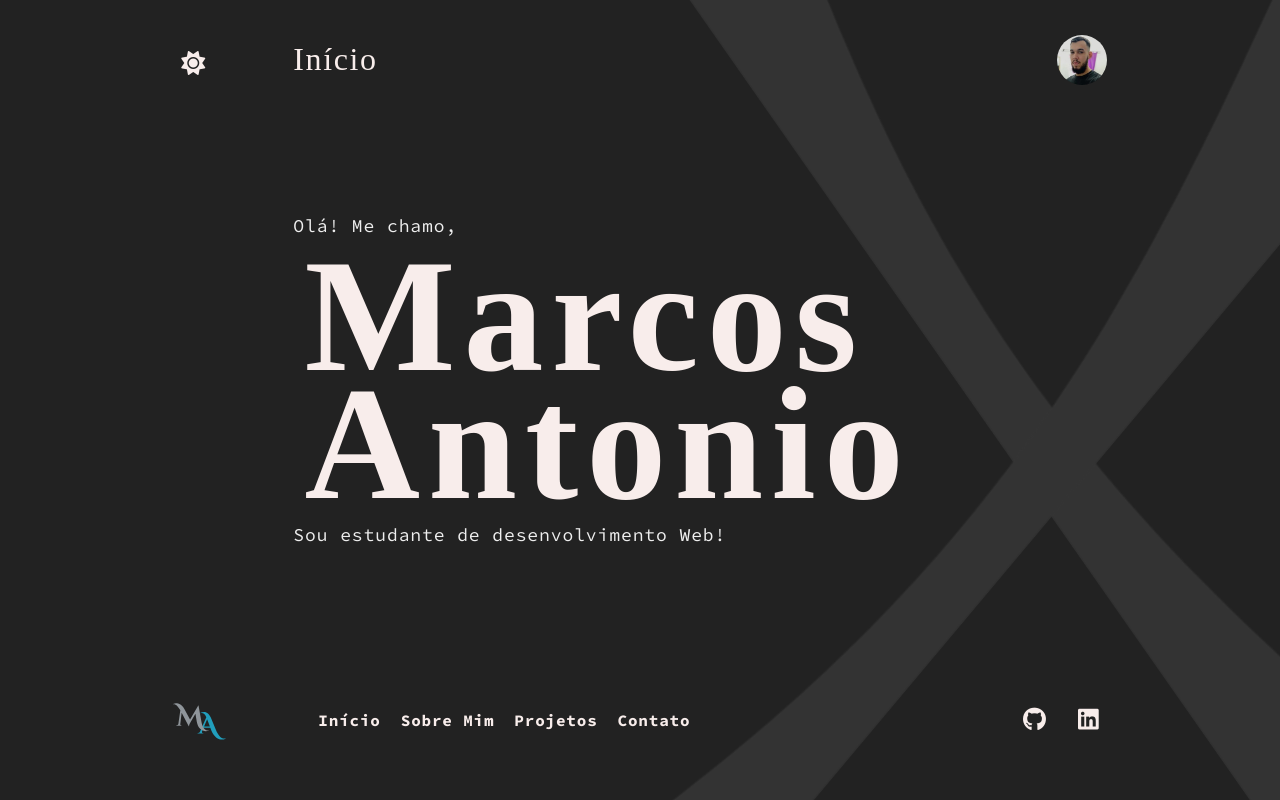
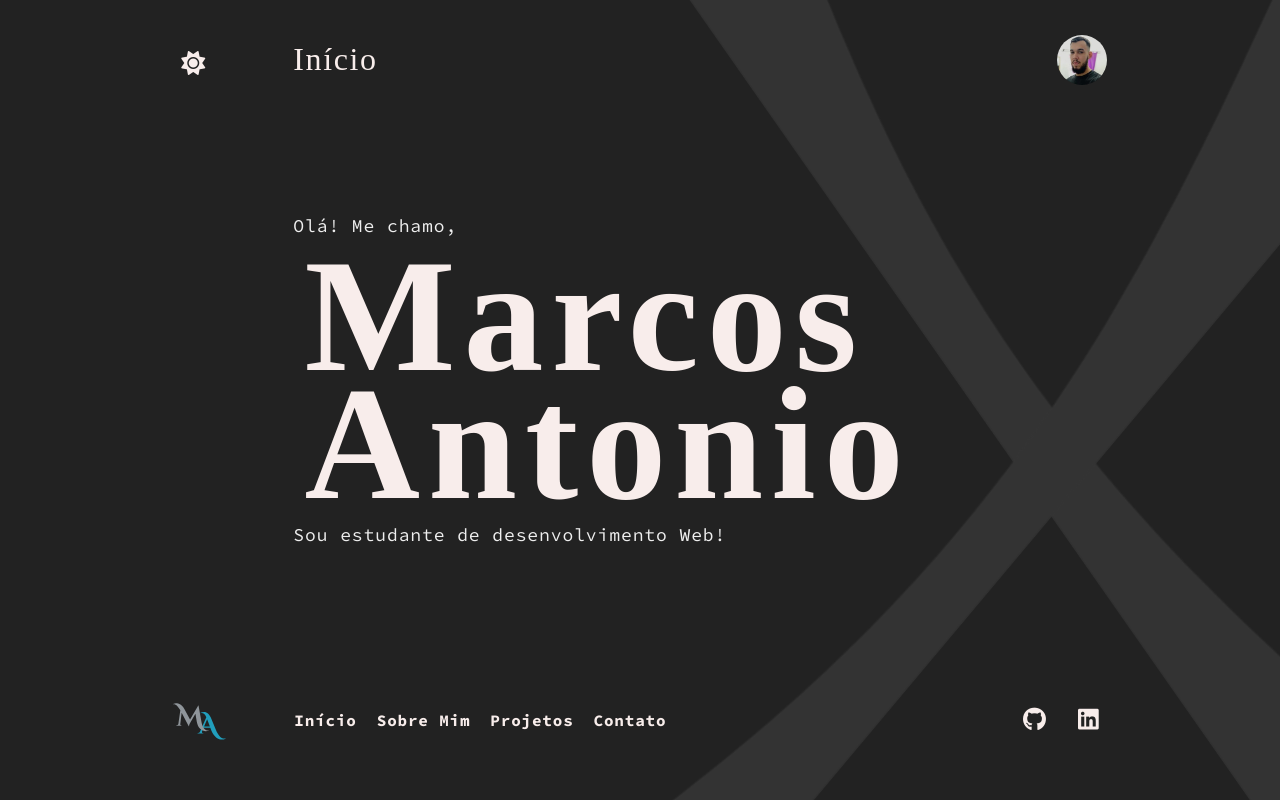
Before and after one commit to marguiar/site-portfolio, a website: page index.html in a window 1280 px wide. Shown: the top 800 px of the page. Drawn offline with nearby package versions, Linux system fonts and the light colour scheme; files that its build step writes are made by us from their sources; a web font is replaced by a local one.

Commit message:
adjusting spacing of the navbar on desktop version

```diff
--- a/css/scss/_nav.scss
+++ b/css/scss/_nav.scss
@@ -46,15 +46,16 @@ nav {
 
   @include device(desktop) {
     background: none;
-    max-width: 530px;
-    grid-column: 2 / 6;
+    grid-column: 2 / 7;
     position: initial;
     width: 100%;
     align-self: center;
     padding: 0;
+    justify-content: initial;
 
     img {
       animation: show-up 1s forwards;
+      margin-right: 63px;
     }
   }
 }
@@ -106,6 +107,7 @@ nav {
   }
 
   @include device(desktop) {
+    height: initial;
     width: initial;
     visibility: initial;
     position: initial;
@@ -113,10 +115,9 @@ nav {
     align-self: center;
     min-width: 395px;
     opacity: 1;
-    grid-column: 3 / 5;
-    grid-row: 3;
     justify-content: flex-start;
     animation: show-up 1s forwards;
+    margin-left: -5px;
 
     li {
       width: initial;
```
